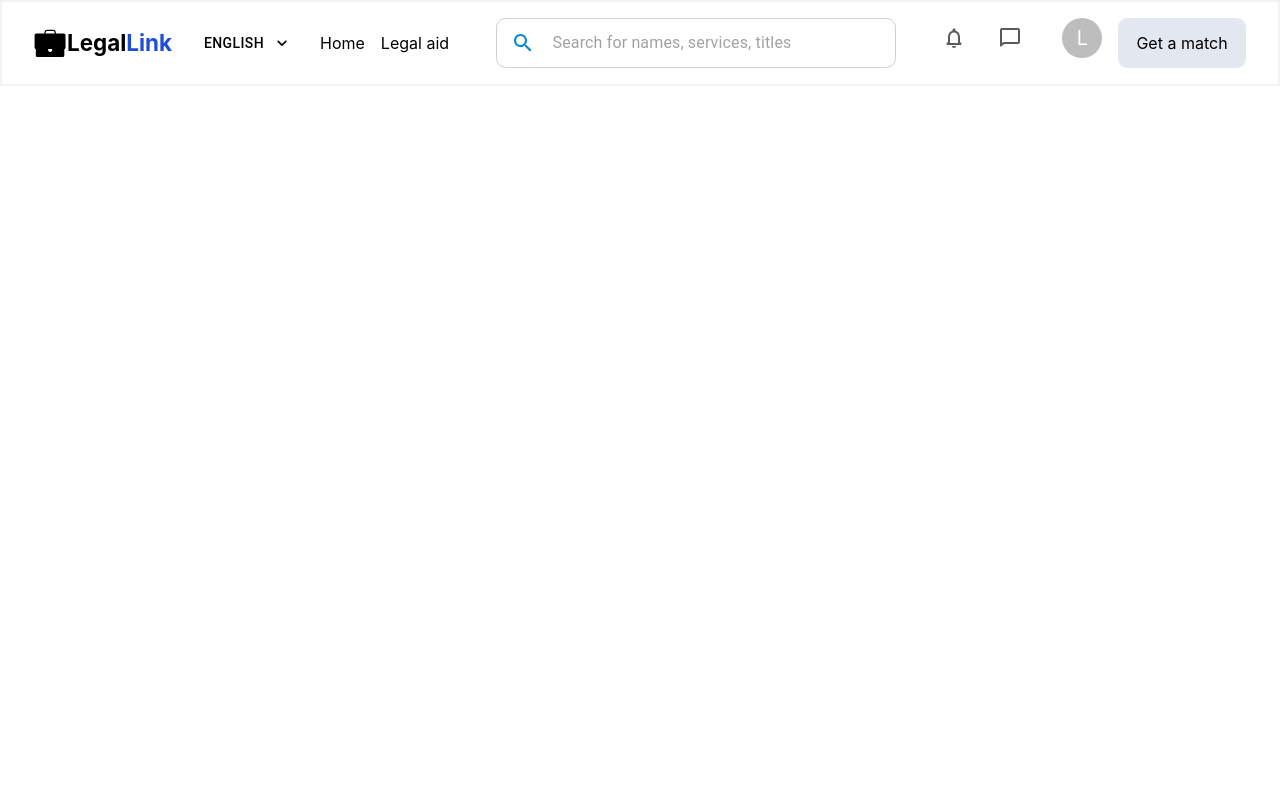
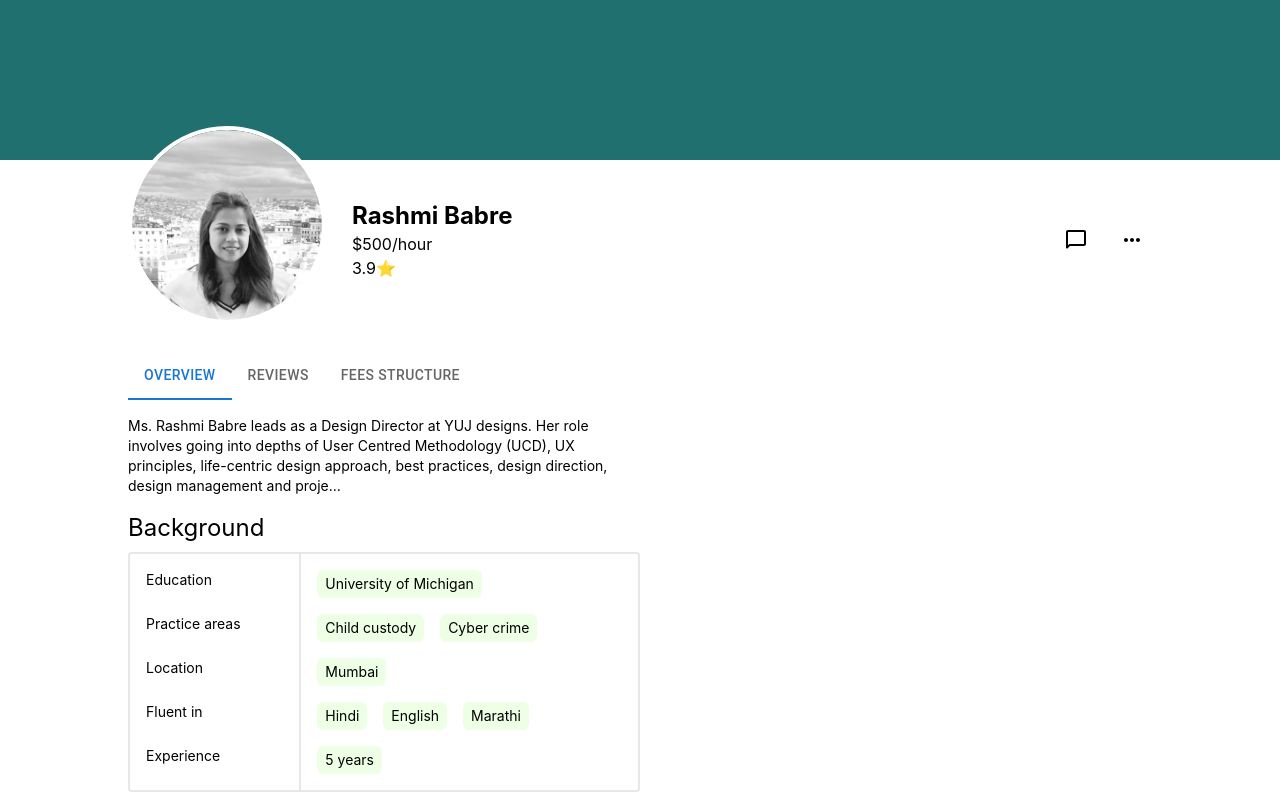
Before and after one commit to VENOMnvn/SIH, a React (Create React App) app in the folder frontend/: page /home in a window 1280 px wide. Built offline with nearby package versions, Linux system fonts and the light colour scheme.

Commit message:
profile page added

```diff
--- a/frontend/src/App.js
+++ b/frontend/src/App.js
@@ -12,6 +12,8 @@ import Landingpage from "./components/landing/Landingpage";
 import Login from "./components/login/Login";
 import ChatbotBox from "./components/ChatBox/chatbot";
 import Navbar from "./components/navbar/Navbar";
+import Dropdown from "./components/dropdown/Dropdown";
+import Profile from "./components/profile/Profile";
 
 function App() {
   return (
@@ -19,7 +21,10 @@ function App() {
       <UserAuthProvider>
         <Notifications />
         <Routes>
-          <Route path="/home" element={<Navbar/>}/>
+          <Route path="home" element={<Profile/>}>
+            {/* <Route index element={<Dropdown/>}/> */}
+            {/* <Route index element={<ChooseOption />} /> */}
+          </Route>
           <Route path="/" element={<NavForLogin />}>
             <Route index element={<Landingpage />} />
             <Route path="signup" element={<SignupRouter />}>
--- /dev/null
+++ b/frontend/src/components/dropdown/Dropdown.js
@@ -0,0 +1,17 @@
+import React from 'react'
+
+const Dropdown = () => {
+  return (
+    <div>
+      <ul style={{color:"darkslategrey"}} className='flex justify-center gap-x-4'>
+        <li className='px-4 py-2 cursor-pointer'>Advocate</li>
+        <li className='px-4 py-2 cursor-pointer'>Legal Consultant</li>
+        <li className='px-4 py-2 cursor-pointer'>Notaries</li>
+        <li className='px-4 py-2 cursor-pointer'>Mediators</li>
+        <li className='px-4 py-2 cursor-pointer'>Arbitrators</li>
+      </ul>
+    </div>
+  )
+}
+
+export default Dropdown
--- a/frontend/src/components/profile/Profile.js
+++ b/frontend/src/components/profile/Profile.js
@@ -1,148 +1,165 @@
 import React from "react";
+import backg from "../../static/cover.svg";
+import profile from "../../static/profile.svg";
+import ChatBubbleOutlineRoundedIcon from "@mui/icons-material/ChatBubbleOutlineRounded";
+import MoreHorizRoundedIcon from "@mui/icons-material/MoreHorizRounded";
+import { IconButton } from "@mui/material";
+import Tabs from "@mui/material/Tabs";
+import Tab from "@mui/material/Tab";
+import Box from "@mui/material/Box";
+import PropTypes from "prop-types";
 
-// import Navbar from "components/Navbar.js";
-// import Footer from "components/Footer.js";
+function CustomTabPanel(props) {
+  const { children, value, index, ...other } = props;
 
-export default function Profile() {
   return (
-    <>
-      <main className="profile-page">
-        <section className="relative block" style={{ height: "500px" }}>
-          <div
-            className="absolute top-0 w-full h-full bg-center bg-cover"
-            style={{
-              backgroundImage:
-                "url('https://images.unsplash.com/photo-1499336315816-097655dcfbda?ixlib=rb-1.2.1&ixid=eyJhcHBfaWQiOjEyMDd9&auto=format&fit=crop&w=2710&q=80')"
-            }}
-          >
-            <span
-              id="blackOverlay"
-              className="w-full h-full absolute opacity-50 bg-black"
-            ></span>
+    <div
+      role="tabpanel"
+      hidden={value !== index}
+      id={`simple-tabpanel-${index}`}
+      aria-labelledby={`simple-tab-${index}`}
+      {...other}
+    >
+      {value === index && (
+        <Box>
+          <Box>{children}</Box>
+        </Box>
+      )}
+    </div>
+  );
+}
+
+CustomTabPanel.propTypes = {
+  children: PropTypes.node,
+  index: PropTypes.number.isRequired,
+  value: PropTypes.number.isRequired,
+};
+
+function a11yProps(index) {
+  return {
+    id: `simple-tab-${index}`,
+    "aria-controls": `simple-tabpanel-${index}`,
+  };
+}
+
+const Profile = () => {
+  const [value, setValue] = React.useState(0);
+
+  const handleChange = (event, newValue) => {
+    setValue(newValue);
+  };
+
+  const style = {
+    backgroundColor: "rgba(237, 255, 228, 1)",
+    borderRadius:"0.4rem",
+    padding:"4px 8px",
+    width:"fit-content"
+  }
+
+  return (
+    <div className="flex flex-col w-full pb-4">
+      <div className="overflow-hidden h-40">
+        <div
+          style={{ backgroundImage: `url(${backg})` }}
+          className="div-border w-full hidden md:block bg-cover bg-center bg-no-repeat h-screen"
+        ></div>
+      </div>
+      <div className="relative flex flex-col w-full items-center">
+        <div className="relative flex w-4/5">
+          <div className="absolute top-[-34px] border-4 border-white rounded-full overflow-hidden">
+            <img src={profile} alt="profile" />
           </div>
-          <div
-            className="top-auto bottom-0 left-0 right-0 w-full absolute pointer-events-none overflow-hidden"
-            style={{ height: "70px" }}
-          >
-            <svg
-              className="absolute bottom-0 overflow-hidden"
-              xmlns="http://www.w3.org/2000/svg"
-              preserveAspectRatio="none"
-              version="1.1"
-              viewBox="0 0 2560 100"
-              x="0"
-              y="0"
+          <div className="pl-[14rem] flex flex-col items-start h-[10rem] justify-center">
+            <h1 className="text-2xl font-bold">Rashmi Babre</h1>
+            <p className="">$500/hour</p>
+            <p>3.9⭐</p>
+          </div>
+          <div style={{ flex: 1 }} />
+          <ul className="flex gap-x-4 h-[10rem] items-center">
+            <li>
+              <IconButton>
+                <ChatBubbleOutlineRoundedIcon sx={{ color: "black" }} />
+              </IconButton>
+            </li>
+            <li>
+              <IconButton>
+                <MoreHorizRoundedIcon sx={{ color: "black" }} />
+              </IconButton>
+            </li>
+          </ul>
+        </div>
+        <div className="relative flex flex-col w-4/5 pt-8 text-sm">
+          <div sx={{ borderBottom: 1, borderColor: "divider" }}>
+            <Tabs
+              value={value}
+              onChange={handleChange}
+              aria-label="basic tabs example"
             >
-              <polygon
-                className="text-gray-300 fill-current"
-                points="2560 0 2560 100 0 100"
-              ></polygon>
-            </svg>
+              <Tab label="Overview" {...a11yProps(0)} />
+              <Tab label="Reviews" {...a11yProps(1)} />
+              <Tab label="Fees structure" {...a11yProps(2)} />
+            </Tabs>
           </div>
-        </section>
-        <section className="relative py-16 bg-gray-300">
-          <div className="container mx-auto px-4">
-            <div className="relative flex flex-col min-w-0 break-words bg-white w-full mb-6 shadow-xl rounded-lg -mt-64">
-              <div className="px-6">
-                <div className="flex flex-wrap justify-center">
-                  <div className="w-full lg:w-6/12 px-4 lg:order-2 flex justify-center">
-                    <div className="relative">
-                      <img
-                        alt="..."
-                        // src={require("assets/img/team-2-800x800.jpg").default}
-                        src="https://images.unsplash.com/photo-1575936123452-b67c3203c357?ixlib=rb-4.0.3&ixid=M3wxMjA3fDB8MHxzZWFyY2h8Mnx8aW1hZ2V8ZW58MHx8MHx8fDA%3D&auto=format&fit=crop&w=500&q=60"
-                        className="shadow-xl rounded-full h-auto align-middle border-none absolute -m-16 -ml-20 lg:-ml-16"
-                        style={{ maxWidth: "150px" }}
-                      />
+          <CustomTabPanel value={value} index={0}>
+            <div className="flex box-border w-full">
+              <div className="box-border w-1/2 text-left">
+                <div className="py-4">
+                  <p className="">
+                    Ms. Rashmi Babre leads as a Design Director at YUJ designs.
+                    Her role involves going into depths of User Centred
+                    Methodology (UCD), UX principles, life-centric design
+                    approach, best practices, design direction, design
+                    management and proje…
+                  </p>
+                </div>
+                <div className="flex flex-col gap-y-2">
+                  <h1 className="text-2xl">Background</h1>
+                  <div className="flex w-full box-border border-2 rounded">
+                    <div className="flex w-1/3 text-md p-4">
+                      <ul className="flex flex-col gap-y-6">
+                        <li>Education</li>
+                        <li>Practice areas</li>
+                        <li>Location</li>
+                        <li>Fluent in</li>
+                        <li>Experience </li>
+                      </ul>
                     </div>
-                  </div>
-                  {/* <div className="w-full lg:w-4/12 px-4 lg:order-3 lg:text-right lg:self-center">
-                    <div className="py-6 px-3 mt-32 sm:mt-0">
-                      <button
-                        className="bg-pink-500 active:bg-pink-600 uppercase text-white font-bold hover:shadow-md shadow text-xs px-4 py-2 rounded outline-none focus:outline-none sm:mr-2 mb-1"
-                        type="button"
-                        style={{ transition: "all .15s ease" }}
-                      >
-                        Connect
-                      </button>
-                    </div>
-                  </div> */}
-                  {/* <div className="w-full lg:w-4/12 px-4 lg:order-1">
-                    <div className="flex justify-center py-4 lg:pt-4 pt-8">
-                      <div className="mr-4 p-3 text-center">
-                        <span className="text-xl font-bold block uppercase tracking-wide text-gray-700">
-                          22
-                        </span>
-                        <span className="text-sm text-gray-500">Friends</span>
-                      </div>
-                      <div className="mr-4 p-3 text-center">
-                        <span className="text-xl font-bold block uppercase tracking-wide text-gray-700">
-                          10
-                        </span>
-                        <span className="text-sm text-gray-500">Photos</span>
-                      </div>
-                      <div className="lg:mr-4 p-3 text-center">
-                        <span className="text-xl font-bold block uppercase tracking-wide text-gray-700">
-                          89
-                        </span>
-                        <span className="text-sm text-gray-500">Comments</span>
-                      </div>
-                    </div>
-                  </div> */}
-                  <div className="w-full lg:w-6/12 px-4 lg:order-2 flex justify-center">
-                    <div className="relative">
-                      <img
-                        alt="..."
-                        // src={require("assets/img/team-2-800x800.jpg").default}
-                        src="https://images.unsplash.com/photo-1575936123452-b67c3203c357?ixlib=rb-4.0.3&ixid=M3wxMjA3fDB8MHxzZWFyY2h8Mnx8aW1hZ2V8ZW58MHx8MHx8fDA%3D&auto=format&fit=crop&w=500&q=60"
-                        className="shadow-xl rounded-full h-auto align-middle border-none absolute -m-16 -ml-20 lg:-ml-16"
-                        style={{ maxWidth: "150px" }}
-                      />
-                    </div>
-                  </div>
-                </div>
-                <div className="text-center mt-12">
-                  <h3 className="text-4xl font-semibold leading-normal mb-2 text-gray-800 mb-2">
-                    Jenna Stones
-                  </h3>
-                  <div className="text-sm leading-normal mt-0 mb-2 text-gray-500 font-bold uppercase">
-                    <i className="fas fa-map-marker-alt mr-2 text-lg text-gray-500"></i>{" "}
-                    Los Angeles, California
-                  </div>
-                  <div className="mb-2 text-gray-700 mt-10">
-                    <i className="fas fa-briefcase mr-2 text-lg text-gray-500"></i>
-                    Solution Manager - Creative Tim Officer
-                  </div>
-                  <div className="mb-2 text-gray-700">
-                    <i className="fas fa-university mr-2 text-lg text-gray-500"></i>
-                    University of Computer Science
-                  </div>
-                </div>
-                <div className="mt-10 py-10 border-t border-gray-300 text-center">
-                  <div className="flex flex-wrap justify-center">
-                    <div className="w-full lg:w-9/12 px-4">
-                      <p className="mb-4 text-lg leading-relaxed text-gray-800">
-                        An artist of considerable range, Jenna the name taken by
-                        Melbourne-raised, Brooklyn-based Nick Murphy writes,
-                        performs and records all of his own music, giving it a
-                        warm, intimate feel with a solid groove structure. An
-                        artist of considerable range.
-                      </p>
-                      <a
-                        href="#pablo"
-                        className="font-normal text-pink-500"
-                        onClick={e => e.preventDefault()}
-                      >
-                        Show more
-                      </a>
+                    <div className="flex w-2/3 border-l-2 p-4">
+                      <ul className="flex flex-col gap-y-4">
+                        <li style={style}>University of Michigan</li>
+                        <li>
+                          <ul className="flex gap-x-4">
+                            <li style={style}>Child custody</li>
+                            <li style={style}>Cyber crime</li>
+                          </ul>
+                        </li>
+                        <li style={style}>Mumbai</li>
+                        <li>
+                          <ul className="flex gap-x-4">
+                            <li style={style}>Hindi</li>
+                            <li style={style}>English</li>
+                            <li style={style}>Marathi</li>
+                          </ul>
+                        </li>
+                        <li style={style}>5 years</li>
+                      </ul>
                     </div>
                   </div>
                 </div>
               </div>
+              <div className="box-border w-1/2"></div>
             </div>
-          </div>
-        </section>
-      </main>
-    </>
+          </CustomTabPanel>
+          <CustomTabPanel value={value} index={1}>
+            Reviews
+          </CustomTabPanel>
+          <CustomTabPanel value={value} index={2}>
+            Fees structure
+          </CustomTabPanel>
+        </div>
+      </div>
+    </div>
   );
-}
+};
+
+export default Profile;
--- a/frontend/src/components/stepper/Stepper.js
+++ b/frontend/src/components/stepper/Stepper.js
@@ -337,7 +337,7 @@ const StepperComp = () => {
                         <Field
                           style={{ backgroundColor: "rgba(227, 230, 234, 1)" }}
                           className="flex-1 appearance-none h-10 border box-border border-gray-400 rounded px-3 py-1.5 focus:border-2 focus:outline-none focus:border-blue-500"
-                          type="date"
+                          type="text"
                           id="dob"
                           name="dob"
                           autoComplete="off"
```
Also changed, not shown: frontend/src/components/signup/Signup.js (+4 -7 lines), frontend/src/static/cover.svg (added), frontend/src/static/profile.svg (added).
